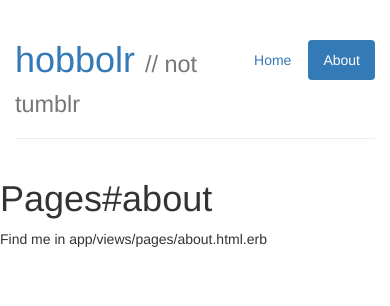
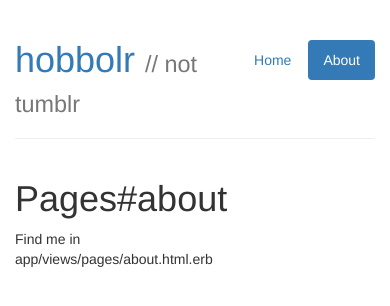
Before and after one commit to Hobbo4/hoblr, a Rails app: page /about in a window 390 px wide. Shown: the top 306 px of the page. Run offline with Rails 7, Linux system fonts and the light colour scheme; style sheets or scripts are compiled from the project's sources; parts of the project's set-up code (start-up, migrations or seed data) failed here and were passed over; some libraries are stand-ins or nearby versions.

Commit message:
Added gutters, changed BS columns to xs for better mobile viewing

```diff
--- a/app/assets/stylesheets/pages.css.scss
+++ b/app/assets/stylesheets/pages.css.scss
@@ -22,3 +22,8 @@
   max-height: 300px;
   width: auto;
 }
+
+.row {
+  margin-left: 0;
+  margin-right: 0;
+}
--- a/app/views/layouts/application.html.erb
+++ b/app/views/layouts/application.html.erb
@@ -31,7 +31,7 @@
 
 
   <div class="row">
-    <div class="col-md-6 col-md-offset-3">
+    <div class="col-xs-6 col-md-offset-3">
         <% if notice.present? %>
     <p class="alert alert-info"><%= notice %></p>
   <% end %>
```
